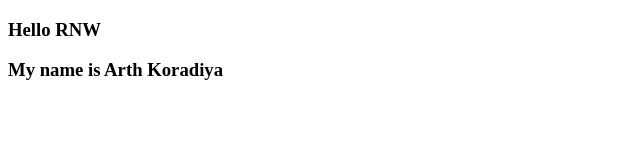
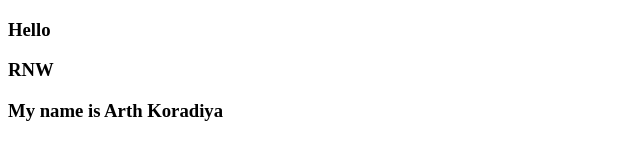
Before and after one commit to arth1312/JAVASCRIPT, a plain HTML site: page 01_basic/index.html in a window 1280 px wide. Shown: the whole page, without its empty margins (0-640 px from the left). Drawn offline with Linux system fonts and the light colour scheme.

Commit message:
01_basic 12/03/2025

```diff
--- a/01_basic/index.html
+++ b/01_basic/index.html
@@ -6,7 +6,8 @@
     <title>Document</title>
 </head>
 <body>
-    <h3>Hello RNW</h3>
+    <h3>Hello</h3>
+    <h3>RNW</h3>
     <h3 id="name"></h3>
 
 
```
